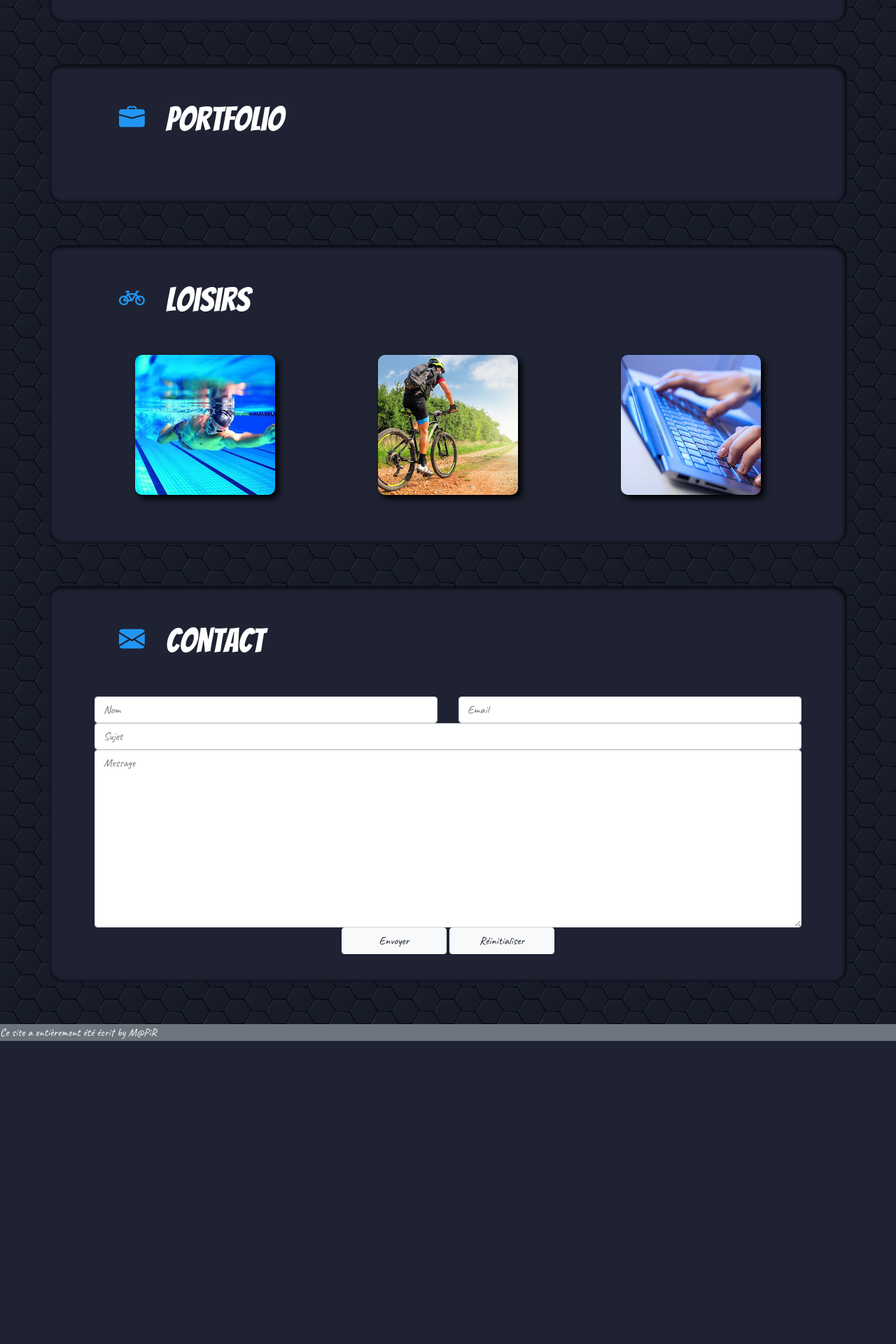
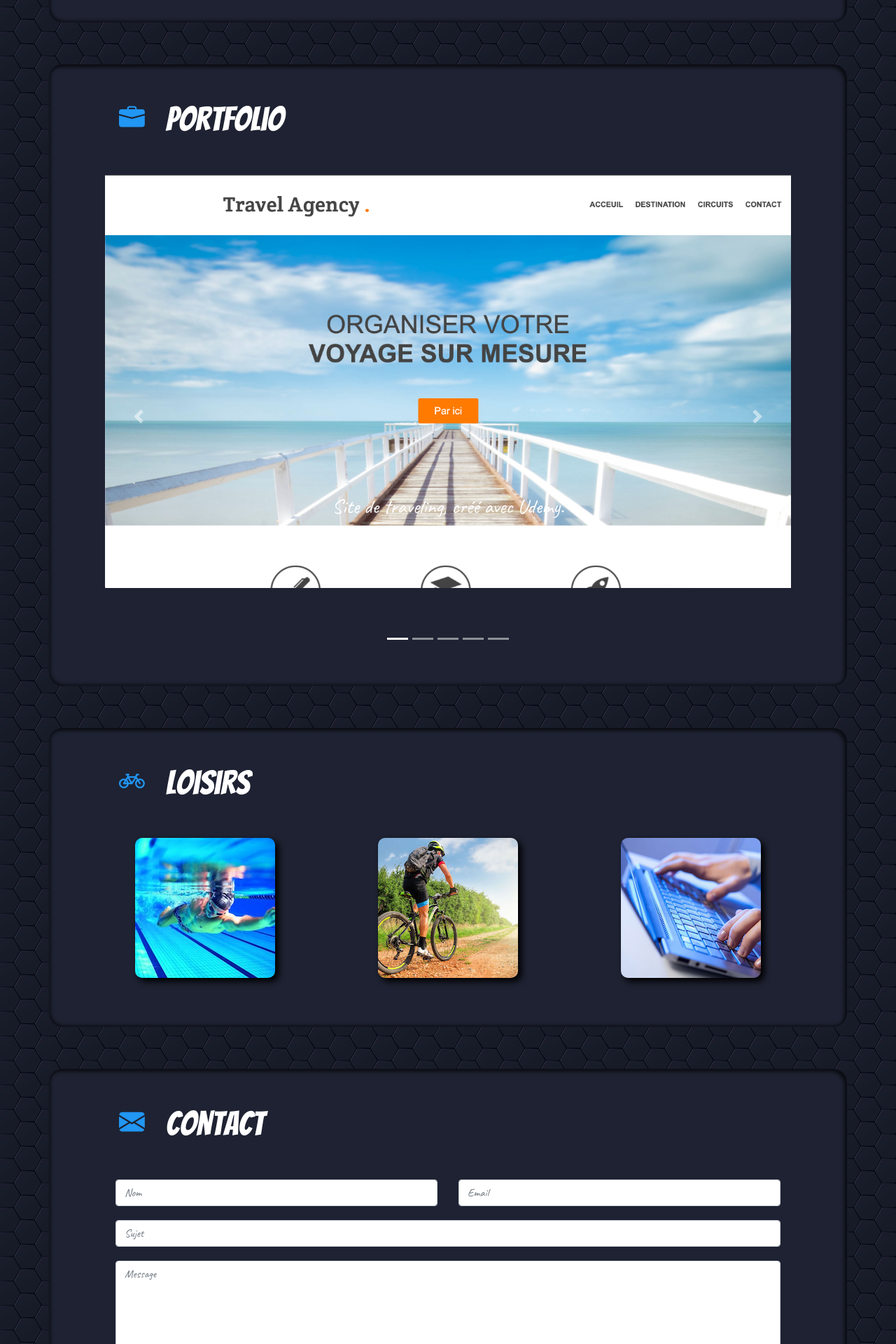
Before and after one commit to Mapir08/CV, a PHP site: page / in a window 1280 px wide. Shown: the part 3280-5200 px from the top of the page at 70% size. Before the commit the page ends 4767 px from the top, so only its background shows below. Run offline with PHP 8.4, Linux system fonts and the light colour scheme; some libraries are stand-ins or nearby versions.

Commit message:
maj portfolio

```diff
--- a/index.html
+++ b/index.html
@@ -189,6 +189,30 @@
       <div class="heading">
         <span class="bi bi-briefcase-fill"></span><h2>Portfolio</h2>
       </div>
+      <div id="portfolio-carousel" class="carousel slide" data-ride="carousel">
+        <ol class="carousel-indicators">
+          <li type="button" data-target="#portfolio-carousel" data-slide-to="0" class="active"></li>
+          <li type="button" data-target="#portfolio-carousel" data-slide-to="1"></li>
+          <li type="button" data-target="#portfolio-carousel" data-slide-to="2"></li>
+          <li type="button" data-target="#portfolio-carousel" data-slide-to="3"></li>
+          <li type="button" data-target="#portfolio-carousel" data-slide-to="4"></li>
+        </ol>
+        <div class="carousel-inner">
+          <div class="carousel-item active"><img src="public/img/folio1.png" class="d-block w-100"><div class="carousel-caption"><p>Site de traveling, créé avec Udemy.</p></div></div>
+          <div class="carousel-item"><img src="public/img/folio2.png" class="d-block w-100"><div class="carousel-caption"><p>Un site pour apprendre les Maths à ma fille.</p></div></div>
+          <div class="carousel-item"><img src="public/img/folio3.png" class="d-block w-100"><div class="carousel-caption"><p>Un questionnaire pour l'embauche dans mon entreprise actuel.</p></div></div>
+          <div class="carousel-item"><img src="public/img/folio4.png" class="d-block w-100"><div class="carousel-caption"><p>Une création Javascript, avec Udemy.</p></div></div>
+          <div class="carousel-item"><img src="public/img/folio5.png" class="d-block w-100"><div class="carousel-caption"><p>Fait avec Udemy.</p></div></div>
+        </div>
+        <a class="carousel-control-prev" href="#portfolio-carousel" role="button" data-slide="prev">
+          <span class="carousel-control-prev-icon" aria-hidden="true"></span>
+          <span class="sr-only">Previous</span>
+        </a>
+        <a class="carousel-control-next" href="#portfolio-carousel" role="button" data-slide="next">
+          <span class="carousel-control-next-icon" aria-hidden="true"></span>
+          <span class="sr-only">Next</span>
+        </a>
+      </div>
     </section>
 
     <section id="loisir" class="container bg">
@@ -196,9 +220,9 @@
         <span class="bi bi-bicycle"></span><h2>Loisirs</h2>
       </div>
       <div class="row">
-        <div class="vignette col-sm-4"><img src="public/img/Natation200x200.png" alt="Natation" class="natation"></div>
-        <div class="vignette col-sm-4"><img src="public/img/VTT200x200.png" alt="VTT" class="vtt"></div>
-        <div class="vignette col-sm-4"><img src="public/img/Informatique200x200.png" alt="Informatique" class="informatique"></div>
+        <div class="col-md-4 col-sm-6"><div class="vignette"><img src="public/img/Natation200x200.png" alt="Natation" class="natation"><div class="imgtext">Natation</div></div></div>
+        <div class="col-md-4 col-sm-6"><div class="vignette"><img src="public/img/VTT200x200.png" alt="VTT" class="vtt"><div class="imgtext">VTT</div></div></div>
+        <div class="col-md-4 col-sm-6"><div class="vignette"><img src="public/img/Informatique200x200.png" alt="Informatique" class="informatique"><div class="imgtext">Informatique</div></div></div>
       </div>
     </section>
 
@@ -212,7 +236,7 @@
           <div class="col-6"><input name="email" id="email" placeholder="Email" type="email" class="form-control"></div>
         </div>
         <div class="col-12"><input name="sujet" id="sujet" placeholder="Sujet" type="text" class="form-control"></div>
-        <div class="col-12"><textarea name="message" id="message" placeholder="Message" cols="80" rows="10" class="form-control"></textarea></div>
+        <div class="col-12"><textarea name="message" id="message" placeholder="Message" cols="80" rows="5" class="form-control"></textarea></div>
         <button type="submit" class="btn btn-light">Envoyer</button>
         <button type="submit" class="btn btn-light">Réinitialiser</button>
       </form>
--- a/sass/component/_contact.scss
+++ b/sass/component/_contact.scss
@@ -1,8 +1,18 @@
 #contact{
   form{
     text-align: center;
+    padding-left: 30px;
+    padding-right: 30px;
+    .col-12, .col-6{
+      margin-bottom: 20px;
+    }
     button{
+      margin: 10px 20px 0 20px;
+
       width: 150px;
+      font-family: $secondFont;
+      font-size: 1.3rem;
     }
+
   }
 }
--- a/sass/component/_loisir.scss
+++ b/sass/component/_loisir.scss
@@ -3,16 +3,35 @@
     text-align: center;
   }
   .vignette{
-    padding-bottom: 30px;
-  }
-  img{
-    box-shadow: 5px 5px 10px black;
-    border-radius: 10px;
-    z-index: 1;
+    margin: auto;
+    position: relative;
+    width: 200px;
+    height: 230px;
     &:hover{
       transform: scale(1.2);
-      opacity: 0.8;
-      transition: transform 300ms, opacity 300ms;
+      transition: transform 300ms;
+      img{
+        opacity: 0.6;
+        transition: opacity 300ms;
+      }
+      .imgtext{
+        opacity: 1;
+        transition: opacity 300ms;
+      }
+    }
+    img{
+      border-radius: 10px;
+      box-shadow: 5px 5px 10px black;
+    }
+    .imgtext{
+      position: absolute;
+      width:200px;
+      height: 50px;
+      top: 75px;
+      left: 0;
+      font-size: 2rem;
+      text-shadow: 3px 3px 2px $primaryColor;
+      opacity: 0;
     }
   }
 }
--- a/sass/component/_portfolio.scss
+++ b/sass/component/_portfolio.scss
@@ -0,0 +1,8 @@
+#portfolio{
+  &-carousel{
+    padding:0  30px 100px 30px;
+    &-caption{
+      margin-top:50px;
+    }
+  }
+}
```
Also changed, not shown: public/css/style.css, public/img/Informatique.jpeg (deleted), public/img/Natation.jpeg (deleted), public/img/VTT.jpeg (deleted), public/img/back - copie.png (deleted), public/img/folio1.png (added), public/img/folio3.png (added), public/img/folio4.png (added), public/img/folio5.png (added), 2 other files.
